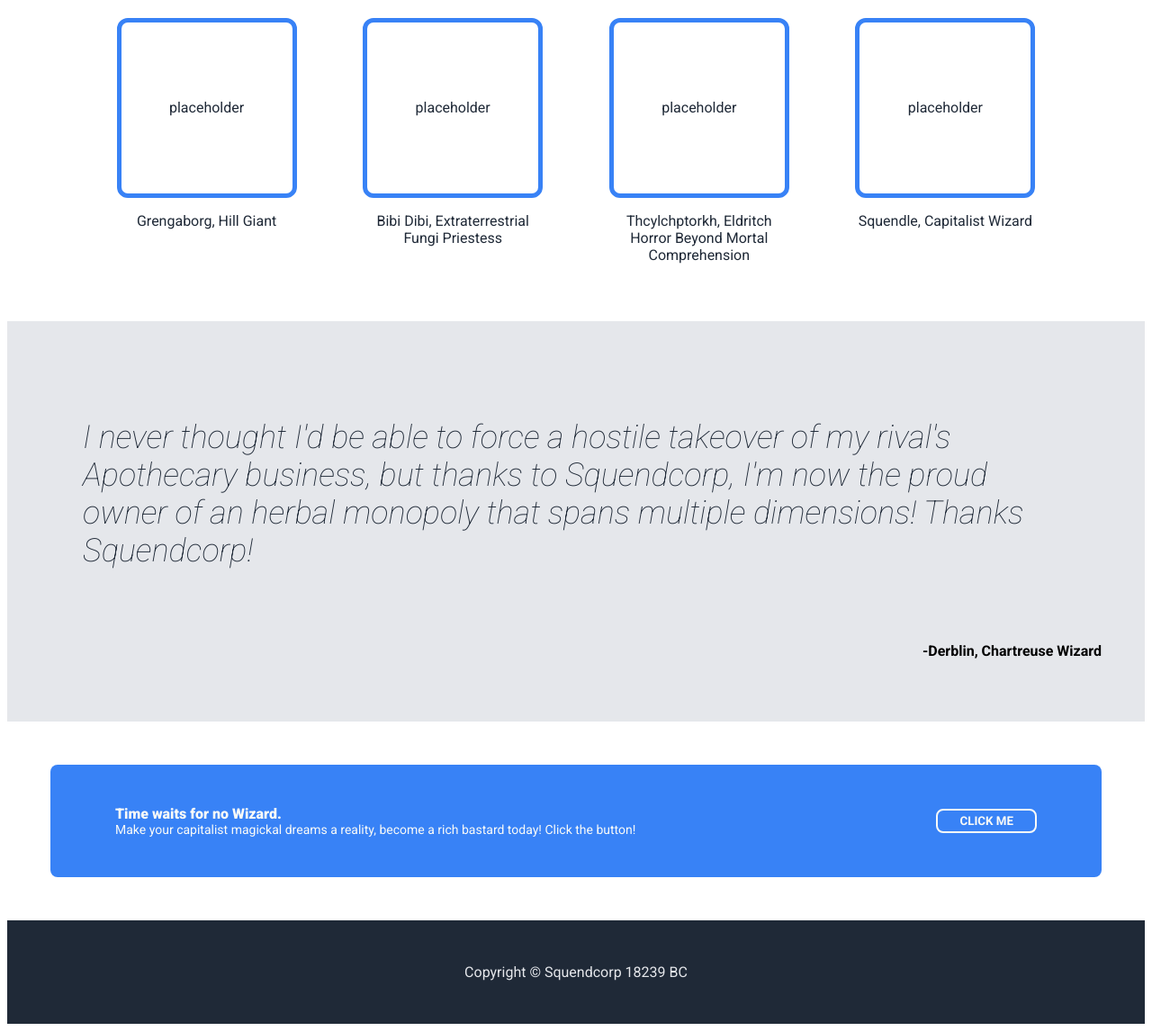
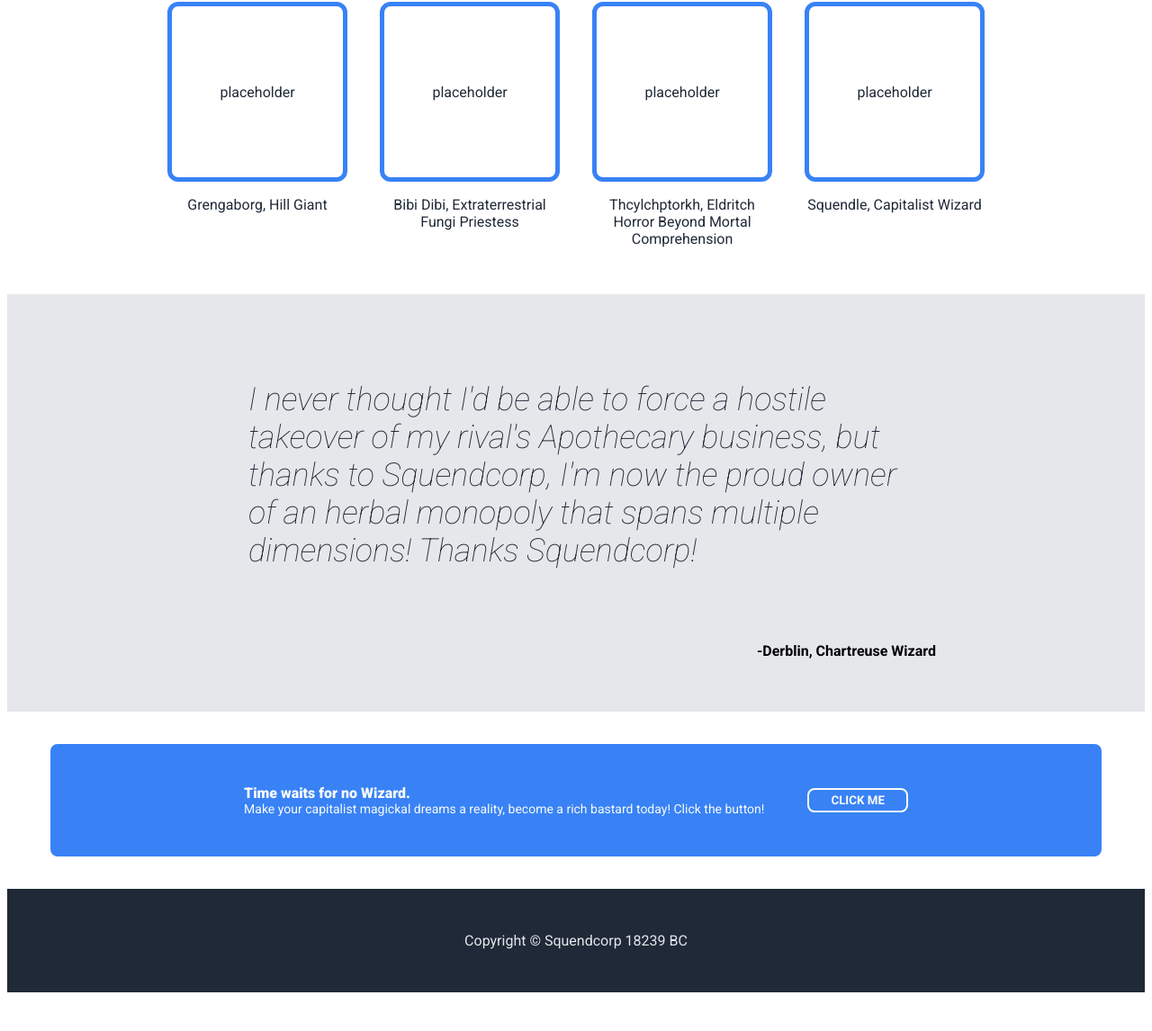
Before and after one commit to squendle/odin-foundations-landing-page, a plain HTML site: page index.html in a window 1280 px wide. Shown: the part 618-1764 px from the top of the page at 90% size. After the commit the page ends 1729 px from the top, so only its background shows below. Drawn offline with Linux system fonts and the light colour scheme.

Commit message:
Fix CSS to flex properly

```diff
--- a/index.html
+++ b/index.html
@@ -65,13 +65,17 @@
 
     <div class="three mains">
 
-        <p class="quote">
-            I never thought I'd be able to force a hostile takeover of my rival's
-            Apothecary business, but thanks to Squendcorp, I'm now the proud owner
-            of an herbal monopoly that spans multiple dimensions! Thanks Squendcorp!
-        </p>
+        <div class="quote">
 
-        <h4 class="quote-2">-Derblin, Chartreuse Wizard</h4>
+            <p class="quote-2">
+                I never thought I'd be able to force a hostile takeover of my rival's
+                Apothecary business, but thanks to Squendcorp, I'm now the proud owner
+                of an herbal monopoly that spans multiple dimensions! Thanks Squendcorp!
+            </p>
+
+            <h4 class="quote-3">-Derblin, Chartreuse Wizard</h4>
+
+        </div>
 
     </div>
 
--- a/style.css
+++ b/style.css
@@ -14,7 +14,7 @@ body {
 
 .mains {
     display: flex;
-    padding: 48px;
+    padding: 36px 48px;
 }
 
 .header {
@@ -54,6 +54,7 @@ li{
     justify-content: center;
     align-items: center;
     background-color: #1F2937;
+    flex: 1;
 }
 
 .one-info {
@@ -62,6 +63,7 @@ li{
     align-items: flex-start;
     max-width: 650px;
     padding: 24px;
+
 }
 
 .p-1 {
@@ -91,6 +93,7 @@ h1 {
 
 .img-ph {
     display: flex;
+    flex: 0 0 400px;
     justify-content: center;
     align-items: center;
     height: 200px;
@@ -110,11 +113,14 @@ h2 {
     font-size: 36px;
     font-weight: 900;
     align-self: center;
+    margin-bottom: 48px;
 }
 
 .team {
     display: flex;
-    justify-content: space-evenly;
+    justify-content: center;
+    gap: 36px;
+    flex-wrap: wrap;
 }
 
 .team-mem {
@@ -138,25 +144,35 @@ h2 {
 .three {
     background-color: #E5E7EB;
     flex-direction: column;
+    align-items: center;
 
 }
 
 .quote {
+    display: flex;
+    max-width: 800px;
+    flex-direction: column;
+}
+
+.quote-2 {
     font-size: 36px;
     font-style: italic;
     color: #1F2937;
     padding: 24px 36px;
+    flex: 0 1 auto;
+    max-width: 800px;
 }
 
-.quote-2 {
+.quote-3 {
     align-self: flex-end;
 }
 
 
 .btn-container {
     display: flex;
-    justify-content: space-between;
+    justify-content: center;
     align-items: center;
+    gap: 48px;
     background-color: #3882F6;
     width: 100%;
     height: 125px;
@@ -195,6 +211,7 @@ h2 {
     color: #F9FAF8;
     font-weight: 700;
     padding: 4px 24px;
+    flex-shrink: 0;
 }
 
 .footer {
```
